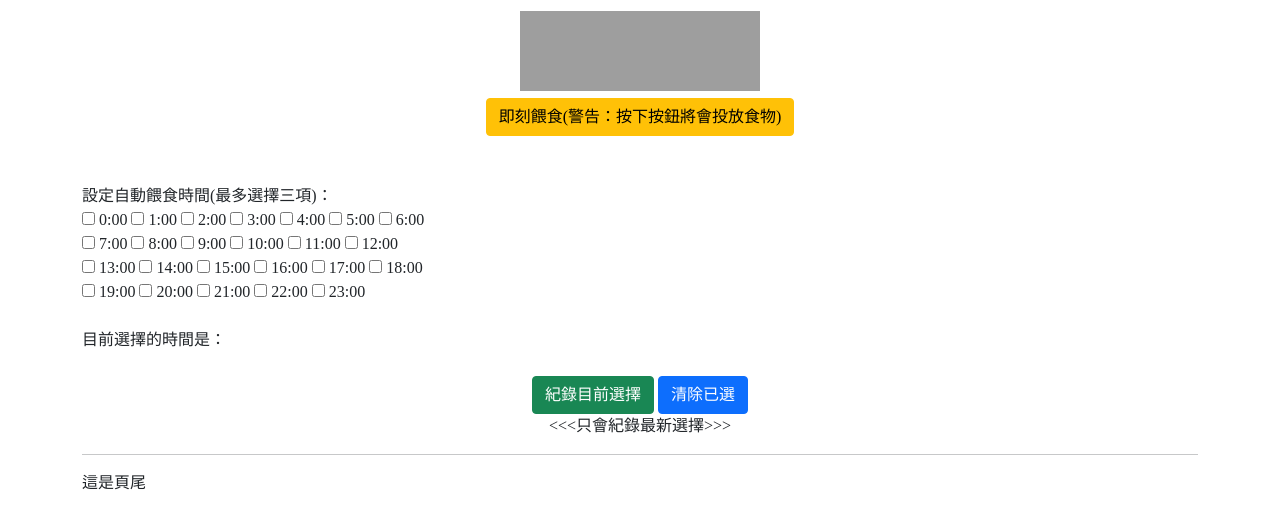
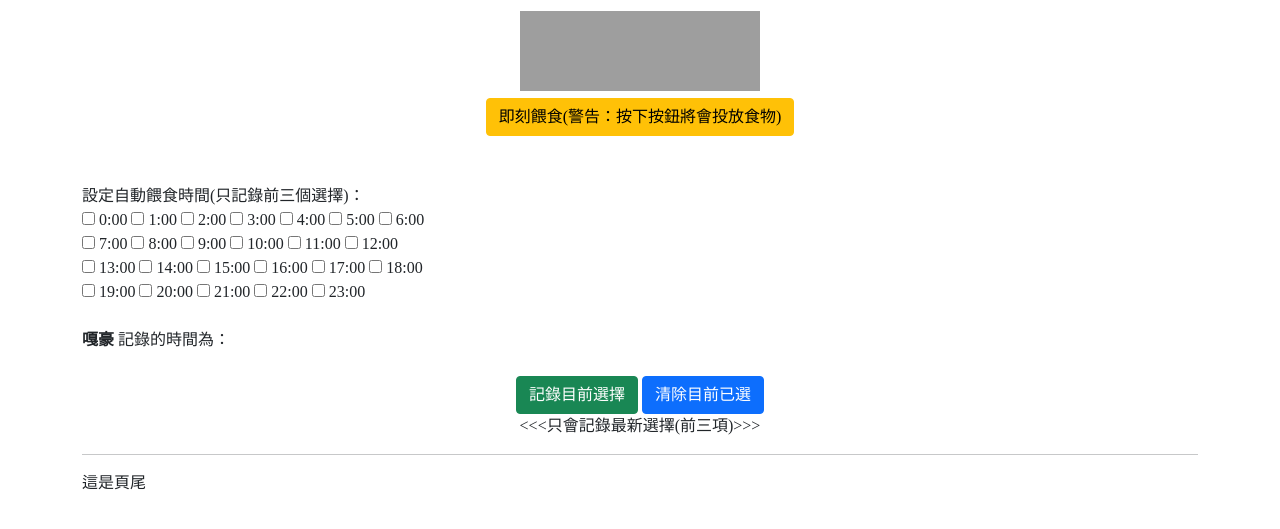
Before and after one commit to gahao0168/ai, a Django app: page /set/ in a window 1280 px wide. Shown: the part 214-743 px from the top of the page. Run offline with Django 3.2, Linux system fonts and the light colour scheme; a user stored in the database is signed in; data comes from the database, SQL or seed files in the repository; both versions use the stored data as it was after the commit; some libraries are stand-ins or nearby versions; grey boxes are pictures that could not be loaded.

Commit message:
小調整

```diff
--- a/mysite/models.py
+++ b/mysite/models.py
@@ -40,7 +40,7 @@ class TTYDFunc(models.Model):
 
 class FeedTime(models.Model):
 	username = models.CharField(max_length=50)
-	feed_time1 = models.IntegerField()
+	feed_time1 = models.IntegerField(null=True)
 	feed_time2 = models.IntegerField(null=True)
 	feed_time3 = models.IntegerField(null=True)
 	def __str__(self):
--- a/mysite/views.py
+++ b/mysite/views.py
@@ -181,30 +181,33 @@ def updateTF(request, pk):
    	}
    	return render(request, "updateTF.html", context)
 
-# 防止重新登入後消失紀錄
-# 存進資料庫前，先確定無此帳號的其他資訊
 def set(request):
-	selected = list()
 	username = request.user.username
 	data = FeedTime()
+	user = FeedTime.objects.filter(username=username)
 	times = range(24)
-	if FeedTime.objects.filter(username=username) is not None:
-		user = FeedTime.objects.filter(username=username)
-		selected=user
+	selected = user
 	if request.method == "POST":
 		if request.POST.getlist('time') is not None:
 			selected = request.POST.getlist('time')
 
 			data.username = request.user.username
-			data.feed_time1 = selected[0]
 			try:
+				data.feed_time1 = selected[0]
 				data.feed_time2 = selected[1]
 				data.feed_time3 = selected[2]
 			except:
 				pass
-			user.delete()
-			data.save()
+
+			try:
+				# 存進資料庫前，先刪除該使用者以前的紀錄
+				user.delete() # 刪除上一筆
+				data.save()   # 記錄這一筆
+			except:
+				pass
+
 			return render(request, "set.html", locals())
 		else:
 			selected = list()
+
 	return render(request, "set.html", locals())
--- a/templates/set.html
+++ b/templates/set.html
@@ -15,7 +15,7 @@
     <br>
     <form action="" method="POST">
         {% csrf_token %}
-        設定自動餵食時間(最多選擇三項)：<br>
+        設定自動餵食時間(只記錄前三個選擇)：<br>
         {% for time in times %}
             <input type="checkbox" name="time" value={{ time }}> {{ time }}:00
             {% if time == 6 or time == 12 or time == 18 %}
@@ -24,7 +24,7 @@
         {% endfor %}
         <br>
         <br>
-        目前選擇的時間是：
+        <b>{{ request.user.first_name }}</b> 記錄的時間為：
         {% for u in user %}
             {% if u.feed_time1 != None %}
                 {{ u.feed_time1 }}:00
@@ -36,13 +36,12 @@
                     {% endif %}
             {% endif %}
         {% endfor %}
-        <!-- <a href="/cmd?replay=on" class="btn btn-warning">即刻餵食(警告：按下按鈕將會投放食物)</a><br> -->
         <br>
         <br>
         <center>
-            <input type="submit" class="btn btn-success" value="紀錄目前選擇"> <input type="reset" class="btn btn-primary" value="清除已選">
+            <input type="submit" class="btn btn-success" value="記錄目前選擇"> <input type="reset" class="btn btn-primary" value="清除目前已選">
             <br>
-            <<<只會紀錄最新選擇>>>
+            <<<只會記錄最新選擇(前三項)>>>
         </center>
     </form>
 {% endblock %}
```
Also changed, not shown: db.sqlite3.
